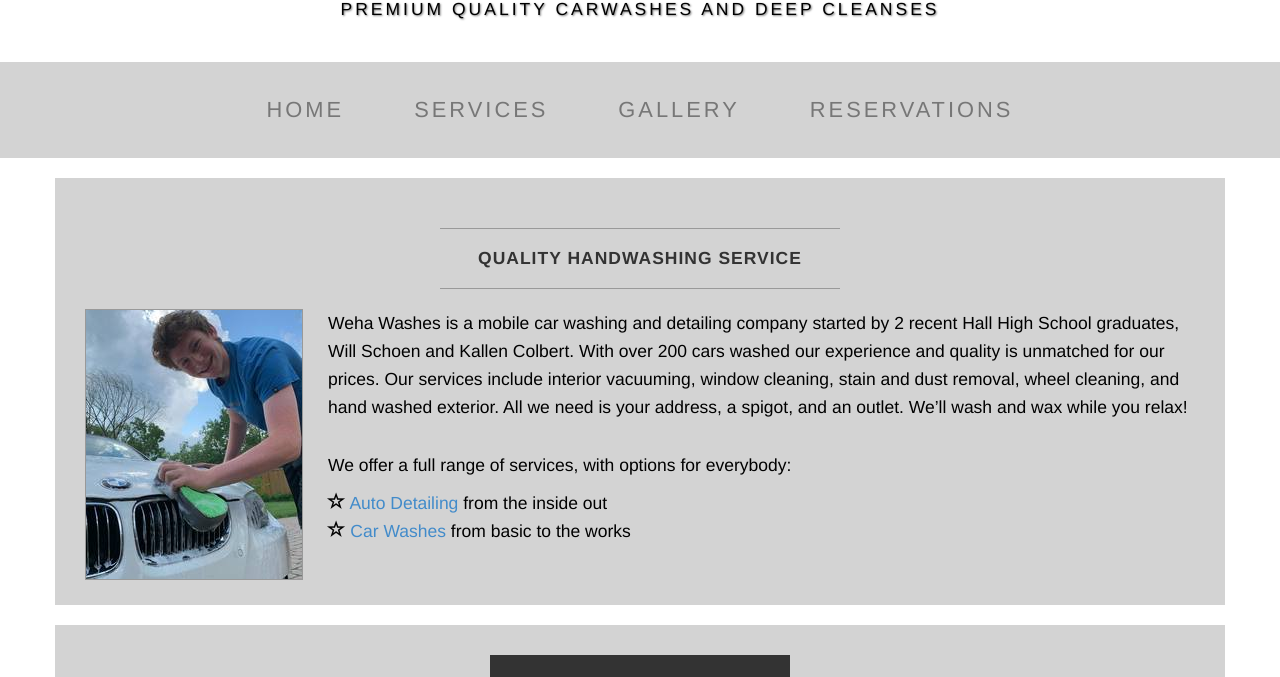
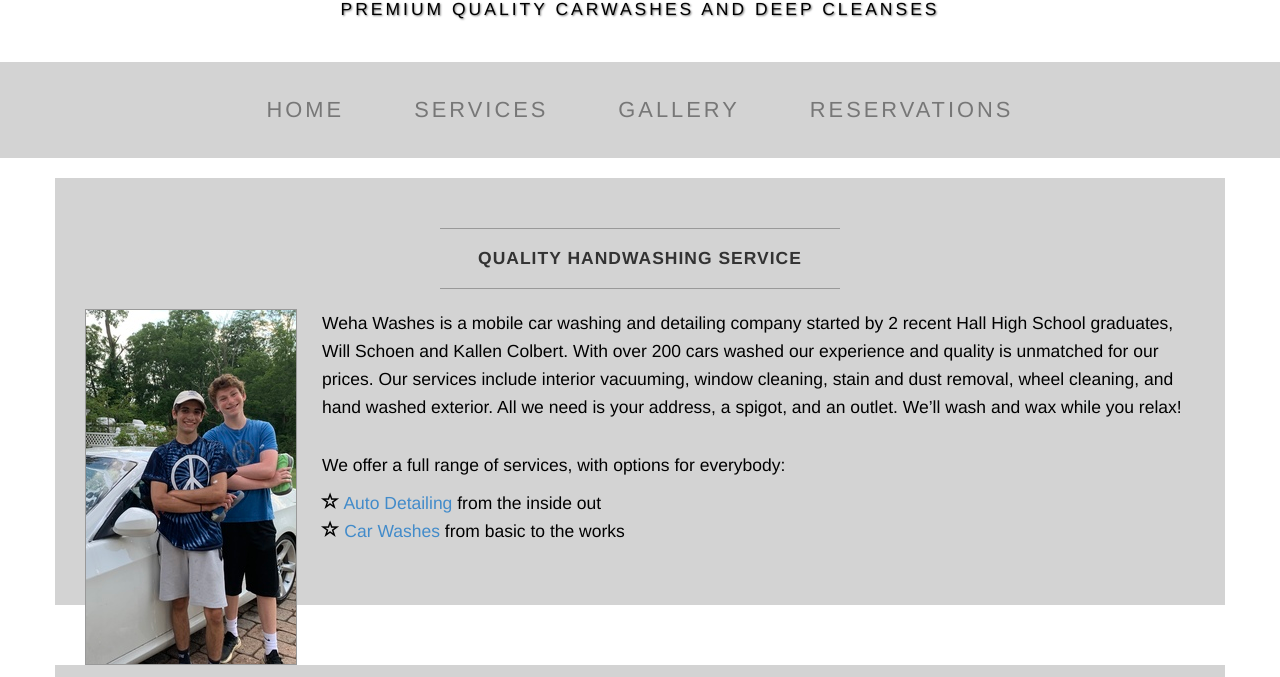
Before and after one commit to Holowpoint12/wehawashes, a plain HTML site: page index.html in a window 1280 px wide. Shown: the part 123-800 px from the top of the page. Drawn offline with Linux system fonts and the light colour scheme; grey boxes are pictures that could not be loaded.

Commit message:
will and kalen updated index picture

```diff
--- a/index.html
+++ b/index.html
@@ -48,7 +48,7 @@
                 <hr>
                 <h2 class="intro-text text-center"><strong>Quality Handwashing Service</strong></h2>
                 <hr>
-                <img class="img-responsive img-border img-left" src="img/will_5_15.jpg" alt="full service car wash & auto detail" title="full service car wash & auto detail">
+                <img class="img-responsive img-border img-left" src="img/will%20and%20kalen.jpg" alt="full service car wash & auto detail" title="full service car wash & auto detail">
                 <hr class="visible-xs">
                 <p>Weha Washes is a mobile car washing and detailing company started by 2 recent Hall High School graduates, Will Schoen and Kallen Colbert. With over 200 cars washed our experience and quality is unmatched for our prices. Our services include interior vacuuming, window cleaning, stain and dust removal, wheel cleaning, and hand washed exterior. All we need is your address, a spigot, and an outlet. We’ll wash and wax while you relax!</p>
                 <br>
```
Also changed, not shown: img/will and kalen.jpg (added).
